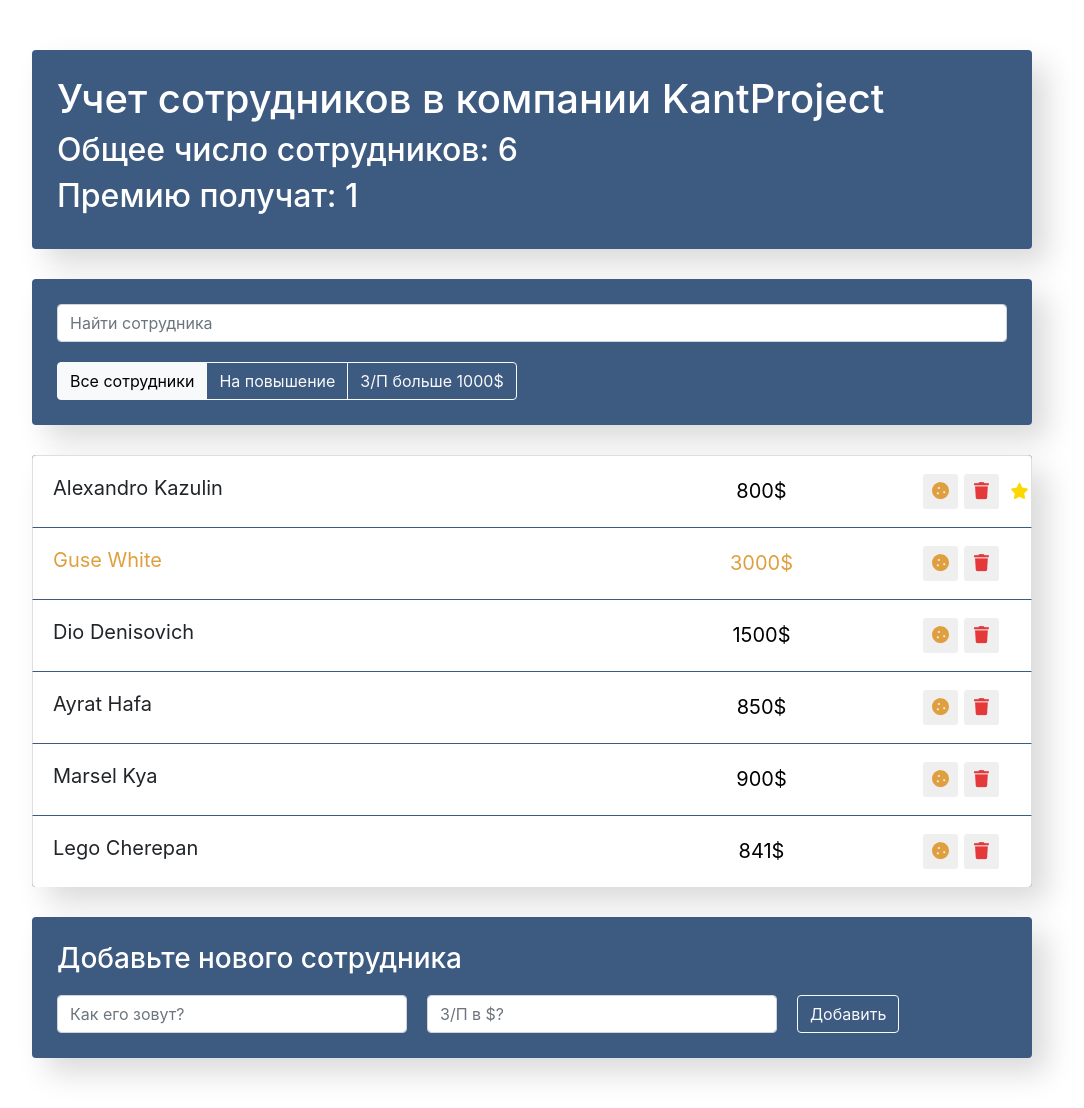
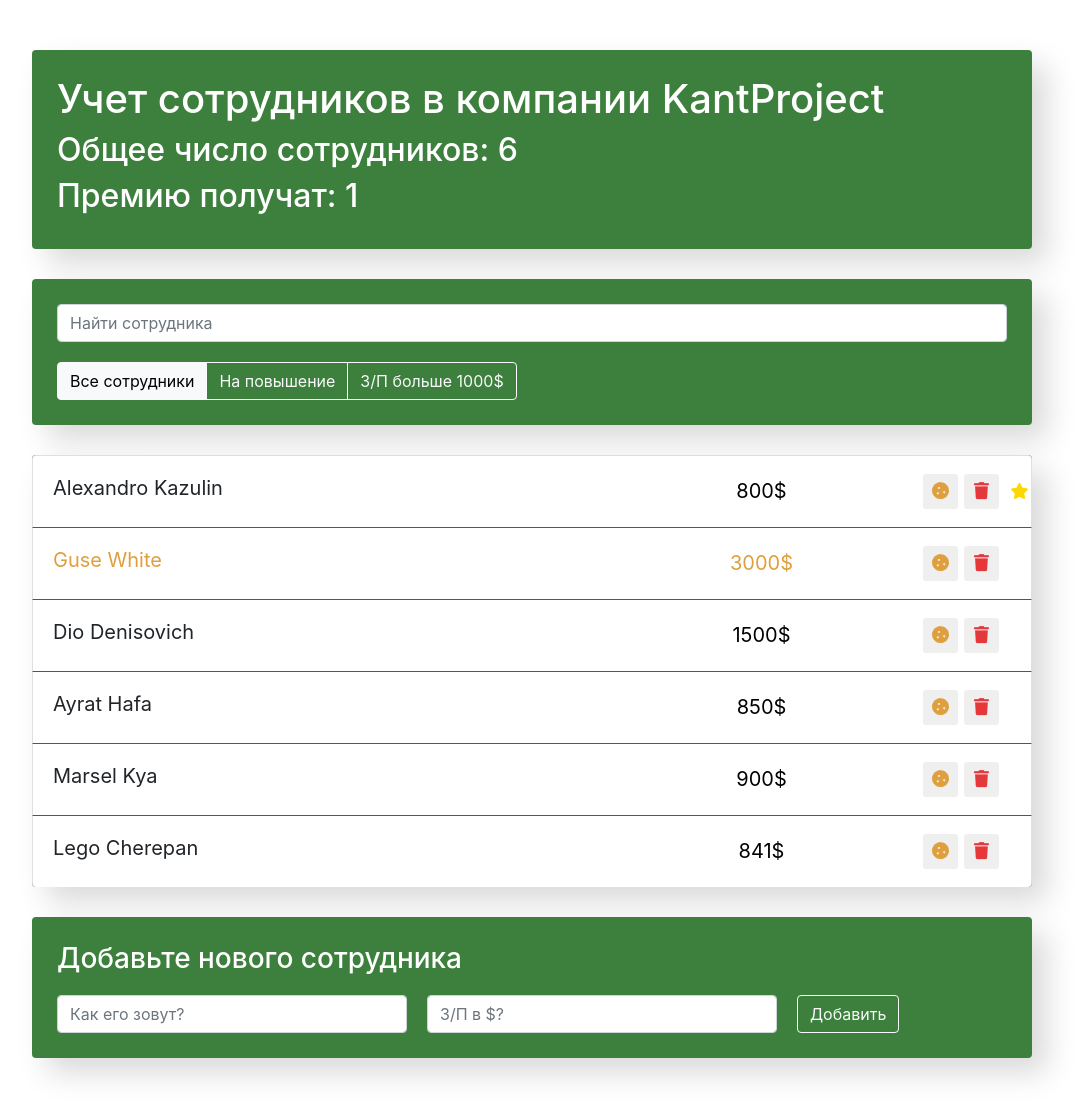
Before and after one commit to YKant-portfolio/react_training_project, a React app: page / in a window 1280 px wide. Shown: the whole page, without its empty margins (108-1192 px from the left). Built offline with nearby package versions, Linux system fonts and the light colour scheme.

Commit message:
Добавлен пакет SASS  и переделан компонент формы

```diff
--- a/package.json
+++ b/package.json
@@ -9,6 +9,7 @@
     "react": "^17.0.2",
     "react-dom": "^17.0.2",
     "react-scripts": "4.0.3",
+    "sass": "^1.49.8",
     "web-vitals": "^1.0.1"
   },
   "scripts": {
--- a/src/components/app-info/app-info.css
+++ b/src/components/app-info/app-info.css
@@ -1,7 +1,7 @@
 .app-info {
-    padding: 25px;
-    background-color: #3d5a80;
-    border-radius: 4px;
-    box-shadow: 15px 15px 30px rgba(0,0,0, .15);
-    color: #fff;
+	padding: 25px;
+	background-color: #3d803d;
+	border-radius: 4px;
+	box-shadow: 15px 15px 30px rgba(0, 0, 0, .15);
+	color: #fff;
 }
--- a/src/components/employees-add-form/employees-add-form.js
+++ b/src/components/employees-add-form/employees-add-form.js
@@ -1,5 +1,6 @@
 import { Component } from 'react';
-import './employees-add-form.css';
+// import './employees-add-form.css';
+import './employees-add-form.scss';
 
 class EmployeesAddForm extends Component {
 	constructor(props) {
--- /dev/null
+++ b/src/components/employees-add-form/employees-add-form.scss
@@ -0,0 +1,16 @@
+.app-add-form {
+    margin-top: 30px;
+    padding: 25px;
+    background-color: #3d803d;
+    border-radius: 4px;
+    box-shadow: 15px 15px 30px rgba(0,0,0, .15);
+    color: #fff;
+}
+
+.add-form {
+    margin-top: 20px;
+	input {
+		width: 350px;
+		margin-right: 20px;
+	}
+}
--- a/src/components/employees-list-item/employees-list-item.js
+++ b/src/components/employees-list-item/employees-list-item.js
@@ -16,6 +16,7 @@ const EmployeesListItem = (props) => {
 			<span className="list-group-item-label"
 				onClick={onToggleProp}
 				data-toggle='like'
+				style={{ fontSize: 20 }}
 			>{name}	</span>
 			<input type="text" className="list-group-item-input" defaultValue={salary + '$'} />
 			<div className='d-flex justify-content-center align-items-center'>
--- a/src/components/search-panel/search-panel.css
+++ b/src/components/search-panel/search-panel.css
@@ -1,8 +1,8 @@
 .search-panel {
-    margin-top: 30px;
-    padding: 25px;
-    background-color: #3d5a80;
-    border-radius: 4px;
-    box-shadow: 15px 15px 30px rgba(0,0,0, .15);
-    color: #fff;
+	margin-top: 30px;
+	padding: 25px;
+	background-color: #3d803d;
+	border-radius: 4px;
+	box-shadow: 15px 15px 30px rgba(0, 0, 0, .15);
+	color: #fff;
 }
```
Also changed, not shown: 1 other file.
